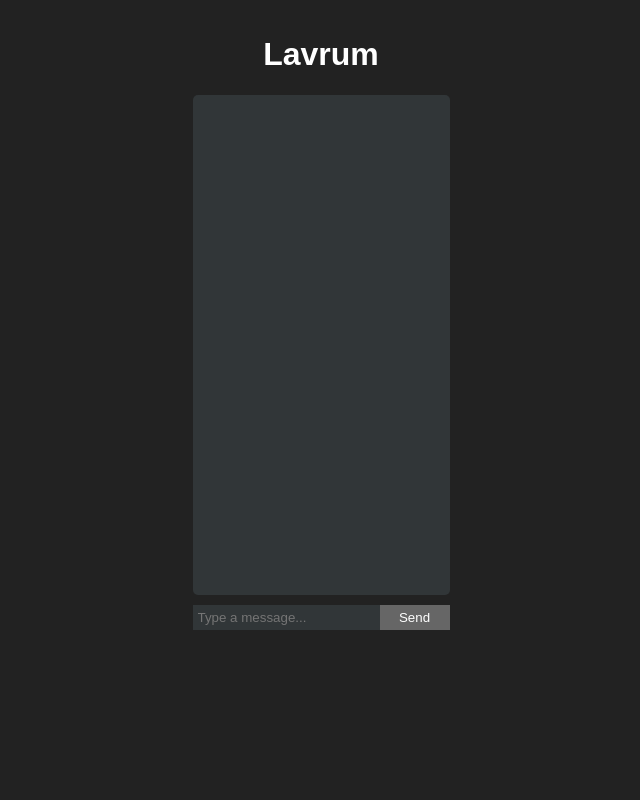
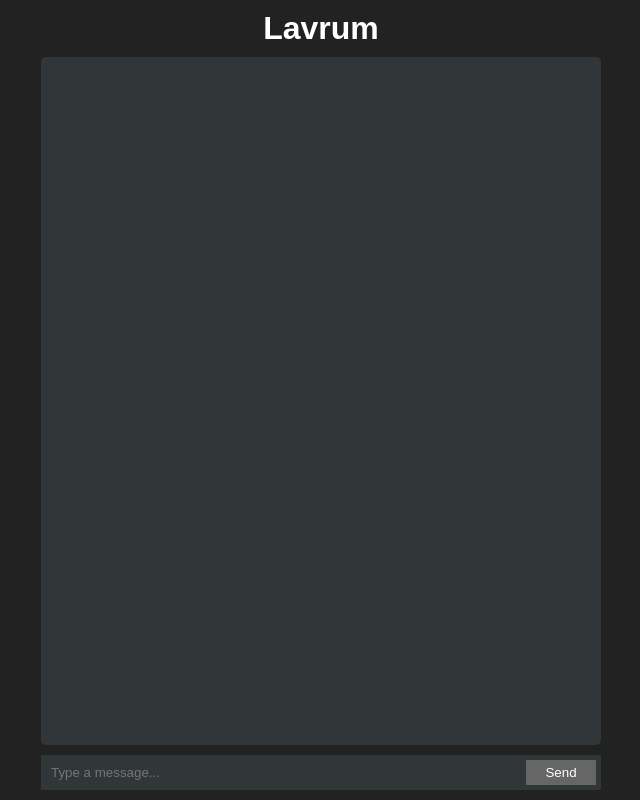
Before and after one commit to David-Citron/Lavrum, a website: page public/index.html in a window 1280 px wide. Both pictures are taken after typing "Sample" into the empty fields and a click on the button "Send". Shown: the whole page, without its empty margins (319-959 px from the left). Drawn offline with nearby package versions, Linux system fonts and the light colour scheme; no server answers.

Commit message:
Seperation of functionality into more scripts

```diff
--- /dev/null
+++ b/public/index.css
@@ -0,0 +1,120 @@
+html, body {
+    font-family: Arial, sans-serif;
+    background-color: #222222;
+    color: white;
+    height: 100dvh; /* Dynamic viewport height */
+    margin: 0;
+    padding: 0px;
+    display: flex;
+    justify-content: center;
+    align-items: center;
+    overflow: hidden; /* Prevents scrolling outside of flexbox container */
+    overscroll-behavior: contain; /* Stops the UI from collapsing when scrolling */
+}
+
+main {
+    display: flex;
+    justify-content: center;
+    width: 100%;
+    height: 100dvh;
+    overflow: hidden; /* Ensures no scrolling outside */
+}
+
+.center {
+    max-width: 800px;
+    width: 100%;
+    display: flex;
+    flex-direction: column;
+    height: 100%;
+}
+
+h1 {
+    text-align: center;
+    margin: 0;
+    padding: 10px;
+}
+
+#messages {
+    flex-grow: 1;
+    overflow-y: auto; /* Internal scrolling only */
+    border: none;
+    border-radius: 5px;
+    padding: 5px;
+    background-color: #313638;
+    min-height: 0;
+    width: 100vw;
+    max-width: 550px;
+    -webkit-overflow-scrolling: touch; /* Improves mobile scrolling */
+    overscroll-behavior: contain; /* Prevents scroll from affecting UI */
+}
+
+#messages::-webkit-scrollbar {
+    width: 10px;
+}
+
+#messages::-webkit-scrollbar-track {
+    background: #222;
+}
+
+#messages::-webkit-scrollbar-thumb {
+    background: #444;
+    border-radius: 5px;
+}
+
+#messages::-webkit-scrollbar-thumb:hover {
+    background: #555;
+}
+
+.message {
+    color: #FFFFFF;
+    width: 80%;
+    height: auto;
+    background-color: #666666;
+    border-radius: 15px;
+    margin-top: 5px;
+    margin-bottom: 5px;
+}
+
+.message p {
+    width: auto;
+    height: auto;
+    padding: 10px;
+    margin: 0px;
+    word-wrap: break-word;
+    text-wrap: pretty;
+}
+
+#chat-form {
+    display: flex;
+    background-color: #313638;
+    color: white;
+    padding: 5px;
+    flex-shrink: 0;
+    margin-top: 10px;
+    margin-bottom: 10px;
+}
+
+#chat-input {
+    flex-grow: 1;
+    padding: 5px;
+    background-color: transparent;
+    color: white;
+    border: none;
+}
+
+#chat-input:focus {
+    border: none !important;
+    outline: none;
+}
+
+#chat-submit {
+    background-color: #666666;
+    color: white;
+    cursor: pointer;
+    width: 70px;
+}
+
+button {
+    padding: 5px;
+    border: 0px;
+}
--- a/public/index.html
+++ b/public/index.html
@@ -5,21 +5,8 @@
     <meta name="viewport" content="width=device-width, initial-scale=1.0">
     <title>Lavrum - Chat room</title>
     <script src="/socket.io/socket.io.js"></script>
-    <style>
-        body { font-family: Arial, sans-serif; background-color: #222222; color: white; height: auto; margin: 0px; padding: 15px; }
-        main { display: flex; justify-content: center; height: 90%; }
-        h1 { text-align: center; }
-        .center { max-width: 800px; }
-        #messages { height: 500px; overflow-y: scroll; border: none; border-radius: 5px; padding-left: 5px; padding-right: 5px; margin-bottom: 10px; background-color: #313638; }
-        .message { color: #FFFFFF; width: 80%; height: auto; background-color: #666666; border-radius: 15px; margin-top: 5px; margin-bottom: 5px;}
-        .message p { width: auto; height: auto; padding: 10px; margin: 0px; word-wrap: break-word ;text-wrap:pretty; }
-        #chat-form { display: flex; background-color: #313638; color: white;}
-        #chat-input { flex-grow: 1; padding: 5px; background-color: transparent; color: white; border: none; }
-        #chat-input:focus { border: none !important; outline: none; }
-        #chat-submit { background-color: #666666; color: white; cursor: default; width: 70px; }
-        #chat-submit:hover { cursor: pointer; }
-        button { padding: 5px; border: 0px; }
-    </style>
+    <script src="message-handling.js"></script>
+    <link rel="stylesheet" href="index.css">
 </head>
 <body>
     <main>
@@ -32,41 +19,5 @@
             </form>
         </div>
     </main>
-
-    <script>
-        document.addEventListener("DOMContentLoaded", () => {
-            const socket = io();
-            const form = document.getElementById("chat-form");
-            const input = document.getElementById("chat-input");
-            const messagesDiv = document.getElementById("messages");
-
-            // Load chat history
-            socket.on("chatHistory", (messages) => {
-                messages.forEach((msg) => addMessage(msg));
-            });
-
-            // Add new message to chat
-            socket.on("chatMessage", (msg) => {
-                addMessage(msg);
-            });
-
-            // Handle form submission
-            form.addEventListener("submit", (e) => {
-                e.preventDefault();
-                if (input.value.trim()) {
-                    socket.emit("chatMessage", input.value);
-                    input.value = "";
-                }
-            });
-
-            // Function to add a message to the chat
-            function addMessage(msg) {
-                messagesList = document.getElementById("messages");
-                const messageHTML = '<div class="message"><p>' + msg + '</p></div>';
-                messagesList.insertAdjacentHTML("beforeend", messageHTML);
-                messagesList.scrollTop = messagesDiv.scrollHeight;
-            }
-        });
-    </script>
 </body>
 </html>
--- /dev/null
+++ b/public/message-handling.js
@@ -0,0 +1,33 @@
+document.addEventListener("DOMContentLoaded", () => {
+    const socket = io();
+    const form = document.getElementById("chat-form");
+    const input = document.getElementById("chat-input");
+    const messagesDiv = document.getElementById("messages");
+
+    // Load chat history
+    socket.on("chatHistory", (messages) => {
+        messages.forEach((msg) => addMessage(msg));
+    });
+
+    // Add new message to chat
+    socket.on("chatMessage", (msg) => {
+        addMessage(msg);
+    });
+
+    // Handle form submission
+    form.addEventListener("submit", (e) => {
+        e.preventDefault();
+        if (input.value.trim()) {
+            socket.emit("chatMessage", input.value);
+            input.value = "";
+        }
+    });
+
+    // Function to add a message to the chat
+    function addMessage(msg) {
+        messagesList = document.getElementById("messages");
+        const messageHTML = '<div class="message"><p>' + msg + '</p></div>';
+        messagesList.insertAdjacentHTML("beforeend", messageHTML);
+        messagesList.scrollTop = messagesDiv.scrollHeight;
+    }
+});
```
